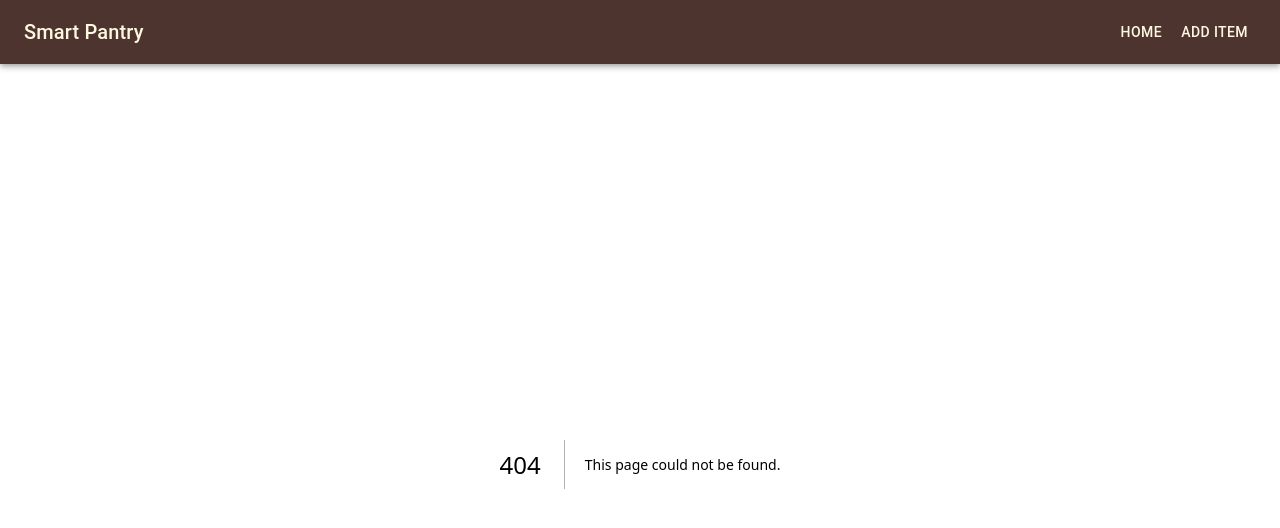
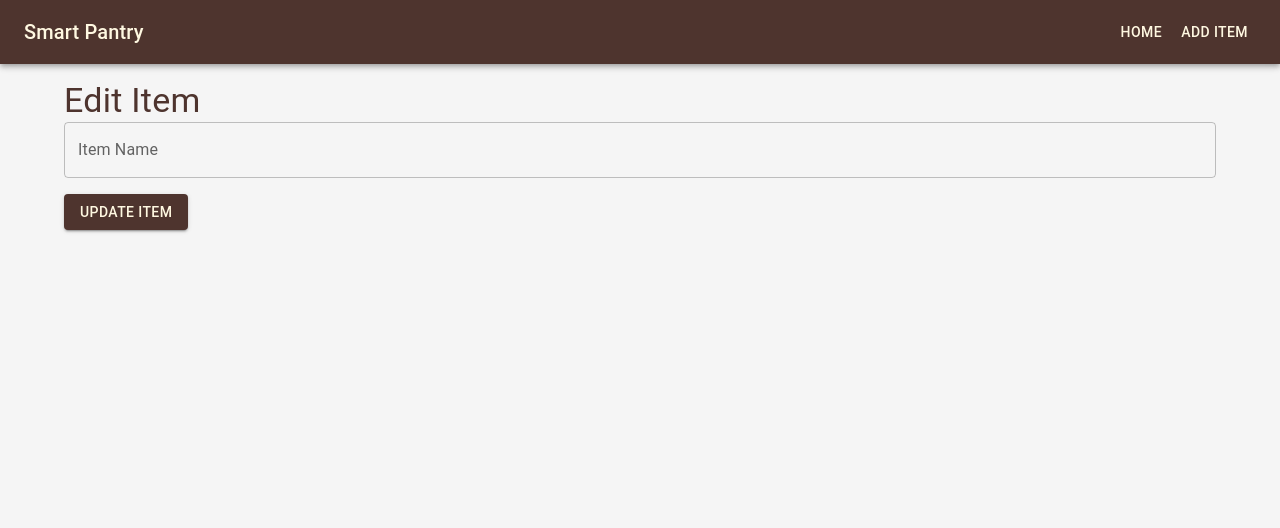
Before and after one commit to MungaSoftwiz/smart-pantry, a Next.js app: page /edit/1 in a window 1280 px wide. Before the commit this address had no page. Shown: the top 528 px of the page. Built offline with nearby package versions, Linux system fonts and the light colour scheme; no server answers; the database is empty; sample sign-in values are in the browser's storage.

Commit message:
feat: editing of the items

```diff
--- /dev/null
+++ b/src/app/edit/[id]/page.js
@@ -0,0 +1,117 @@
+"use client";
+import { useEffect, useState } from "react";
+import { useRouter } from "next/navigation";
+import { db } from "../../firebase";
+import { doc, getDoc, updateDoc } from "firebase/firestore";
+import { Container, Typography, TextField, Button, Snackbar } from "@mui/material";
+import { auth } from "../../firebase";
+import { onAuthStateChanged } from "firebase/auth";
+
+export default function EditItem() {
+  const router = useRouter();
+  const id = router.query;
+  const [name, setName] = useState("");
+  const [loading, setLoading] = useState(true);
+  const [isLoggedIn, setIsLoggedIn] = useState(false);
+  const [openSnackbar, setOpenSnackbar] = useState(false);
+  const [snackbarMessage, setSnackbarMessage] = useState("");
+  const [snackbarSeverity, setSnackbarSeverity] = useState("info");
+
+  useEffect(() => {
+    const unsubscribe = onAuthStateChanged(auth, (user) => {
+      if (user) {
+        setIsLoggedIn(true);
+      } else {
+        setIsLoggedIn(false);
+        router.push('../auth'); // Redirect to login or another page if not logged in
+      }
+    });
+
+    return () => unsubscribe();
+  }, []);
+
+  useEffect(() => {
+    const fetchItem = async () => {
+      if (id) {
+        const docRef = doc(db, 'pantry-items', id);
+        const docSnap = await getDoc(docRef);
+        if (docSnap.exists()) {
+          setName(docSnap.data().name);
+        } else {
+          console.log('No such document!');
+        }
+        setLoading(false);
+      }
+    };
+
+    fetchItem();
+  }, [id]);
+
+  const handleSubmit = async (e) => {
+    e.preventDefault();
+    try {
+      const docRef = doc(db, 'pantry-items', id);
+      await updateDoc(docRef, {
+        name: name,
+      });
+      setSnackbarMessage("Item updated successfully!");
+      setSnackbarSeverity("success");
+      setOpenSnackbar(true);
+      router.push('../../page');
+      setTimeout(() => {
+        router.push('../../page');
+      }, 2000); // Delay to show the snackbar message
+    } catch (e) {
+      console.error('Error updating document: ', e);
+      setSnackbarMessage("Error updating item.");
+      setSnackbarSeverity("error");
+      setOpenSnackbar(true);
+    }
+  };
+
+//   if (loading) {
+//    return (
+//      <Container>
+//        <Typography variant="h6" sx={{ marginTop: 2, color: "#4E342E" }}>
+//          Loading...
+//        </Typography>
+//      </Container>
+//    );
+//  }
+
+  if (!isLoggedIn) {
+    return (
+      <Container>
+        <Typography variant="h6" sx={{ marginTop: 2, color: "#4E342E" }}>
+          Please log in to edit items.
+        </Typography>
+      </Container>
+    );
+  }
+
+return (
+    <Container>
+      <Typography variant="h4" sx={{ marginTop: 2, color: "#4E342E" }}>Edit Item</Typography>
+      <form onSubmit={handleSubmit}>
+        <TextField
+          label="Item Name"
+          value={name}
+          onChange={(e) => setName(e.target.value)}
+          fullWidth
+          sx={{ marginBottom: 2 }}
+        />
+        {/* Add more fields here if necessary */}
+        <Button type="submit" variant="contained" sx={{ backgroundColor: "#4E342E", color: "#FFF8E1" }}>
+          Update Item
+        </Button>
+      </form>
+      <Snackbar
+        open={openSnackbar}
+        autoHideDuration={6000}
+        onClose={() => setOpenSnackbar(false)}
+        message={snackbarMessage}
+        severity={snackbarSeverity}
+      />
+    </Container>
+  );
+}
```
